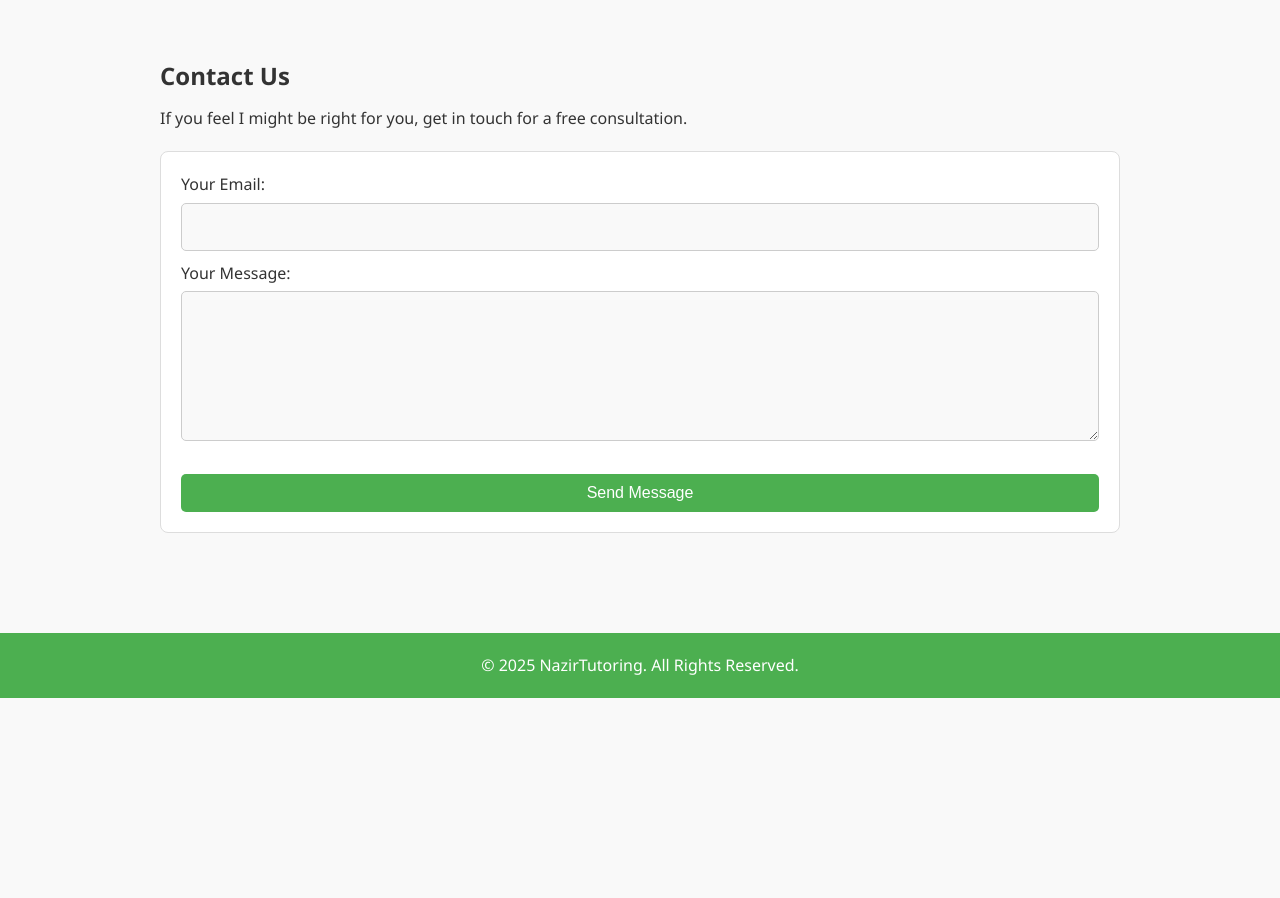
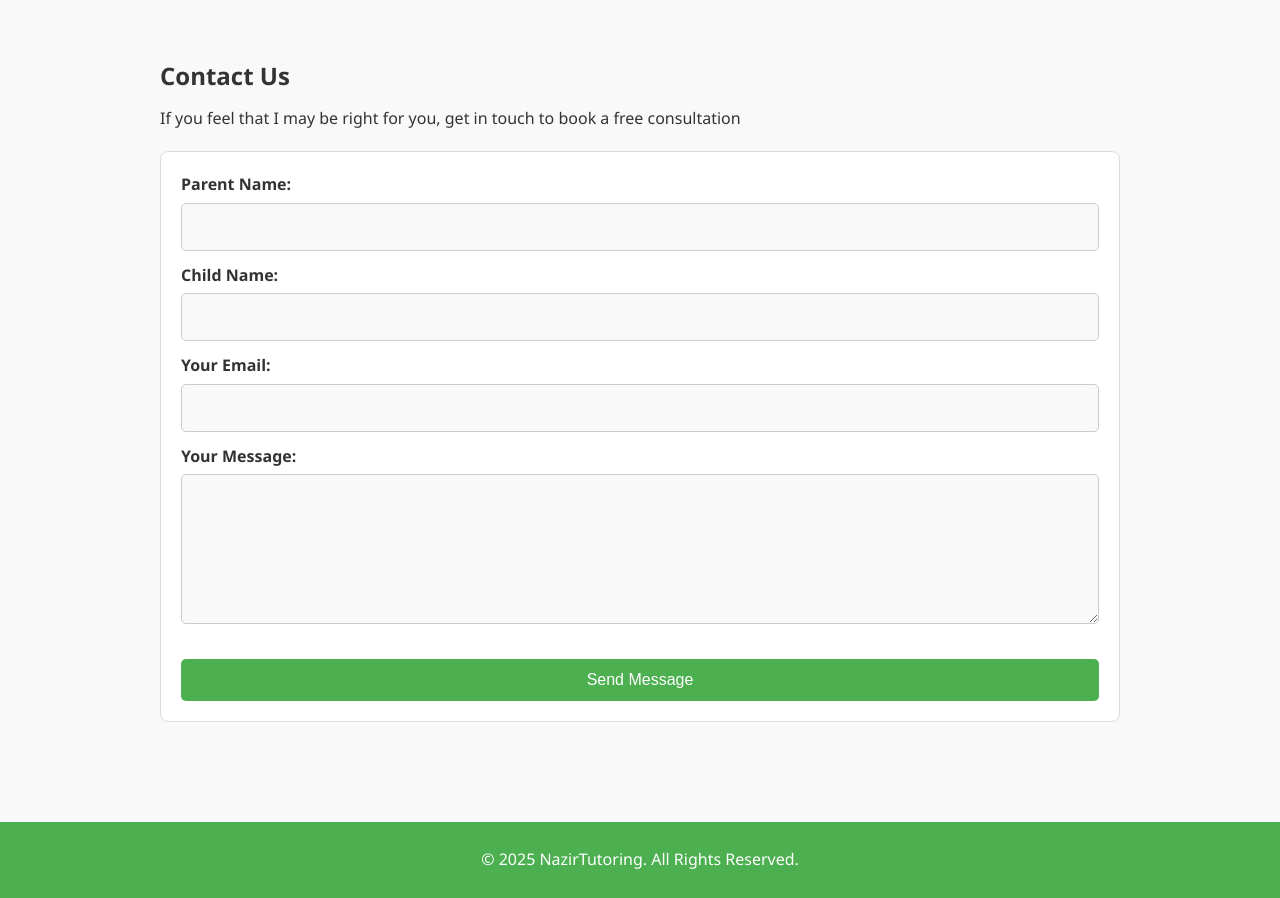
Before and after one commit to NazirPrintingPress/nazirtutoring, a plain HTML site: page index.html in a window 1280 px wide. Shown: the part 1840-2738 px from the top of the page. Before the commit the page ends 2538 px from the top, so only its background shows below. Drawn offline with Linux system fonts and the light colour scheme.

Commit message:
formatting

```diff
--- a/index.html
+++ b/index.html
@@ -136,16 +136,32 @@
 <!-- Contact Section -->
 <section id="contact" class="contact">
     <h2>Contact Us</h2>
-    <p>If you feel I might be right for you, get in touch for a free consultation.</p>
+    <p>If you feel that I may be right for you, get in touch to book a free consultation</p>
     <form action="https://formspree.io/f/yourformid" method="POST">
+        <!-- Parent Name -->
+        <label for="parent-name">
+            Parent Name:
+            <input type="text" id="parent-name" name="parent-name" required>
+        </label>
+
+        <!-- Child Name -->
+        <label for="child-name">
+            Child Name:
+            <input type="text" id="child-name" name="child-name" required>
+        </label>
+
+        <!-- Email -->
         <label for="email">
             Your Email:
             <input type="email" id="email" name="email" required>
         </label>
+
+        <!-- Message -->
         <label for="message">
             Your Message:
             <textarea id="message" name="message" required></textarea>
         </label>
+
         <button type="submit">Send Message</button>
     </form>
 </section>
--- a/styles.css
+++ b/styles.css
@@ -125,7 +125,8 @@ form {
 
 form label {
     display: block;
-    margin-bottom: 10px;
+    margin-bottom: 12px;  /* Increased margin for spacing */
+    font-weight: bold;    /* Added bold text for labels */
 }
 
 form input,
@@ -135,14 +136,14 @@ form textarea {
     margin-top: 5px;
     border: 1px solid #ccc;
     border-radius: 5px;
-    font-size: 1rem;  /* Make font size a bit bigger */
-    font-family: 'Segoe UI', Tahoma, Geneva, Verdana, sans-serif;  /* Readable font */
+    font-size: 1rem;  /* Increased font size for readability */
+    font-family: 'Segoe UI', Tahoma, Geneva, Verdana, sans-serif;  /* Ensured readability */
     background-color: #f9f9f9;  /* Light background for easy readability */
     transition: background-color 0.3s ease;
 }
 
 form textarea {
-    min-height: 150px;  /* Gives a taller box by default */
+    min-height: 150px;  /* Ensured taller text box for messages */
 }
 
 /* Focus style for better readability */
@@ -153,11 +154,12 @@ form textarea:focus {
     background-color: #f1f1f1;  /* Slightly darker background on focus */
     box-shadow: 0 0 5px rgba(76, 175, 80, 0.7);  /* Green glow on focus */
 }
+
 form button {
     margin-top: 15px;
     background: #4CAF50;
     color: white;
-    padding: 10px;
+    padding: 12px 20px;  /* Added padding for a larger button */
     border: none;
     width: 100%;
     font-size: 1rem;
@@ -173,7 +175,7 @@ form button:hover {
 /* Footer */
 footer {
     text-align: center;
-    padding: 20px;
+    padding: 25px 20px;  /* Increased padding for footer */
     background: #4CAF50;
     color: white;
     margin-top: 40px;
```
Lines whose indentation alone changed are shown as unchanged.
